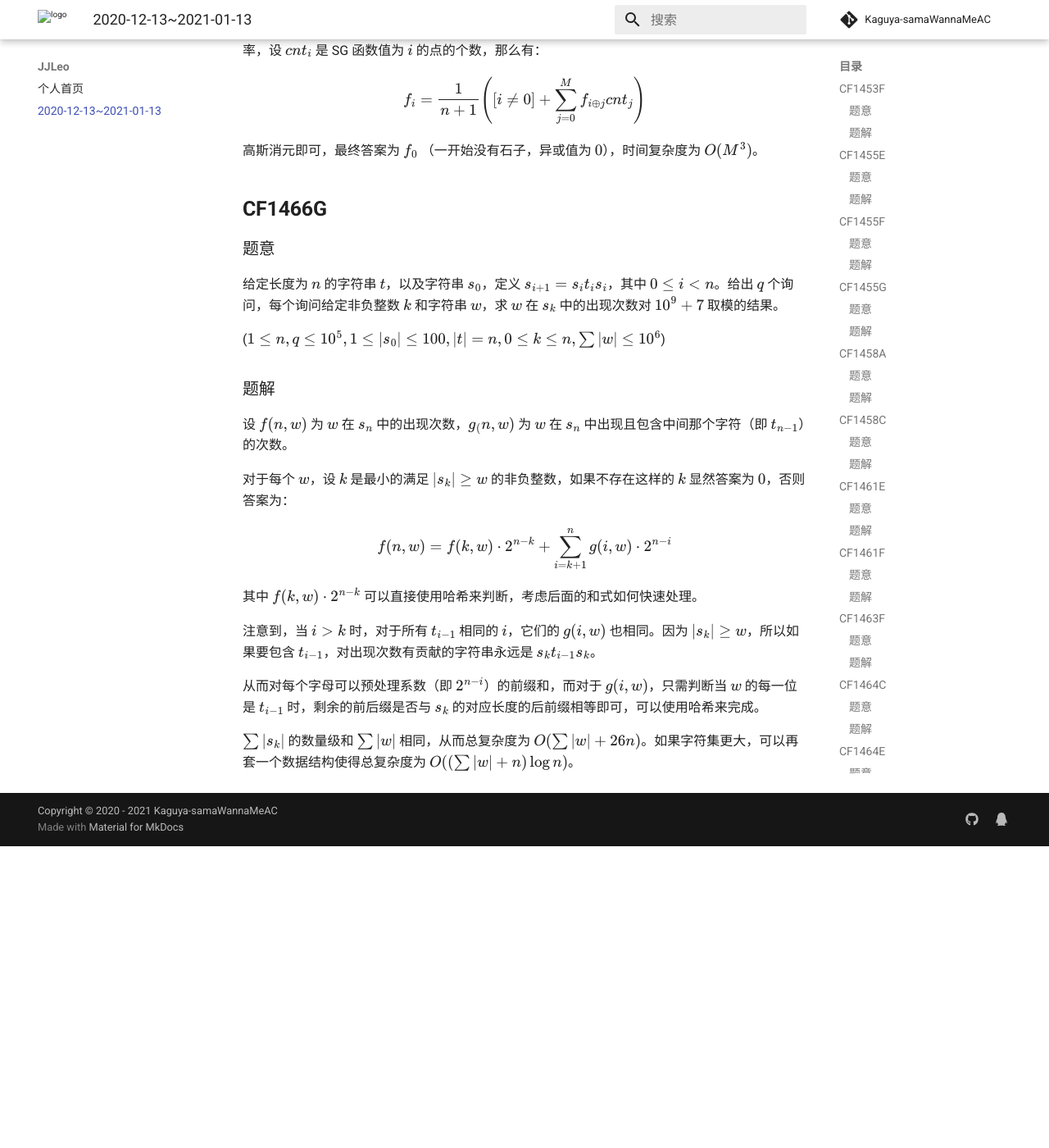
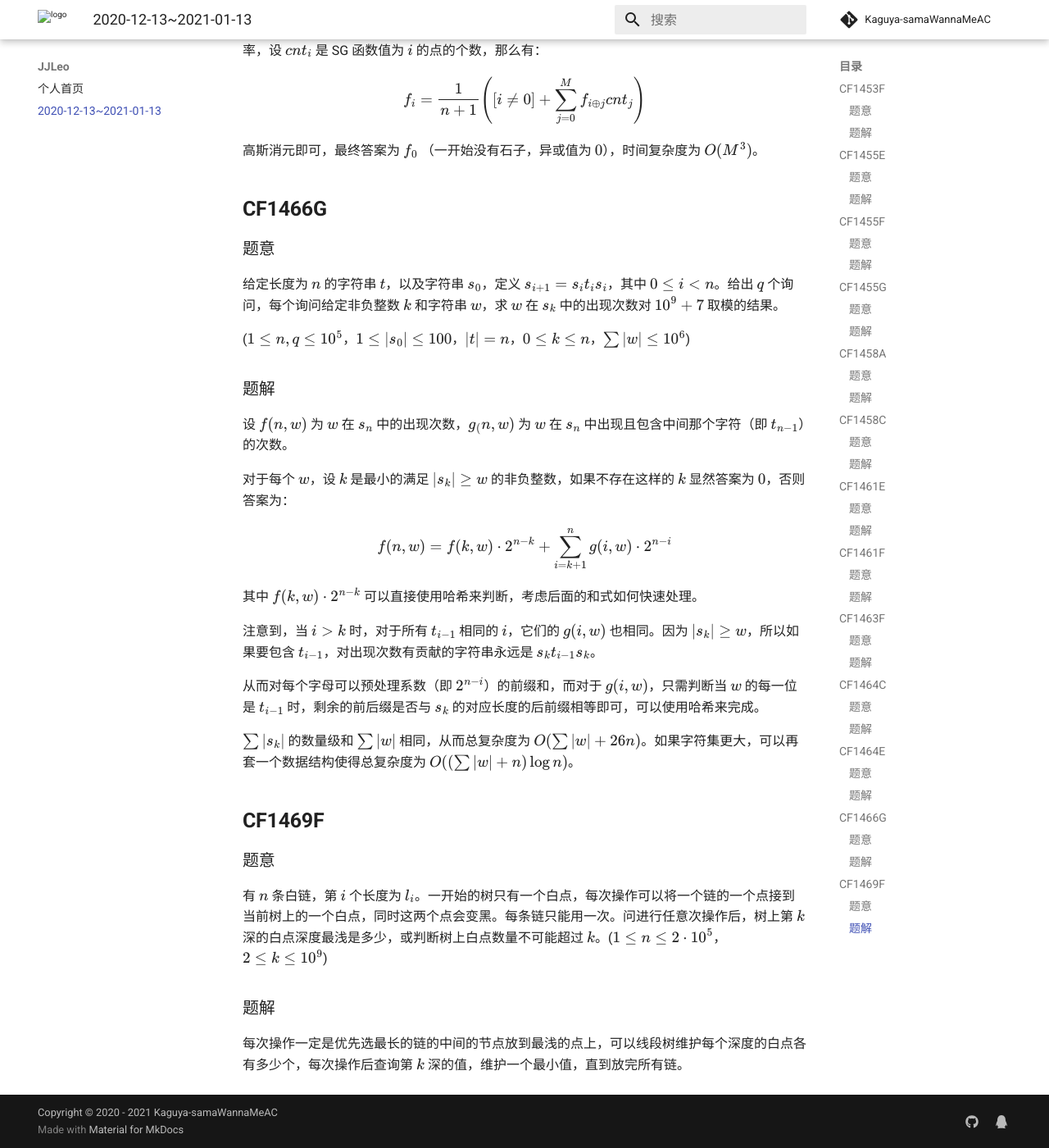
Before and after one commit to Kaguya-samaWannaMeAC/kaguya-samawannameac.github.io, an MkDocs documentation site: the page built from docs/JJLeo/2020-12-13~2021-01-13.md, in a window 1280 px wide and 1400 px high, scrolled down 8403 px. Shown: the whole window at 82% size. Built offline with MkDocs 1.6.1 and Material for MkDocs 9.7.7, drawn with Linux system fonts in a browser that asks for light colours; formulas are drawn with MathJax 3; comment, search, counter and statistics services are not loaded; before the commit the page ends 9435 px from its top, so only the background shows below that.

Commit message:
Update 2020-12-13~2021-01-13.md

```diff
--- a/docs/JJLeo/2020-12-13~2021-01-13.md
+++ b/docs/JJLeo/2020-12-13~2021-01-13.md
@@ -318,7 +318,7 @@ $$
 
 给定长度为 $n$ 的字符串 $t$，以及字符串 $s_0$，定义 $s_{i+1} = s_i t_i s_i$，其中 $0 \le i < n$。给出 $q$ 个询问，每个询问给定非负整数 $k$ 和字符串 $w$，求 $w$ 在 $s_k$ 中的出现次数对 $10^9+7$ 取模的结果。
 
-($1 \leq n, q \leq 10^5,1 \leq |s_0| \leq 100, |t| = n,0 \leq k \leq n,\sum|w| \le 10^6$)
+($1 \leq n,q \leq 10^5$，$1 \leq |s_0| \leq 100$，$|t| = n$，$0 \leq k \leq n$，$\sum|w| \le 10^6$)
 
 ### 题解
 
@@ -335,3 +335,13 @@ $$
 从而对每个字母可以预处理系数（即 $2^{n-i}$）的前缀和，而对于 $g(i,w)$，只需判断当 $w$ 的每一位是 $t_{i-1}$ 时，剩余的前后缀是否与 $s_k$ 的对应长度的后前缀相等即可，可以使用哈希来完成。
 
 $\sum|s_k|$ 的数量级和 $\sum|w|$ 相同，从而总复杂度为 $O(\sum|w|+26n)$。如果字符集更大，可以再套一个数据结构使得总复杂度为 $O((\sum|w|+n)\log n)$。
+
+## **CF1469F**
+
+### 题意
+
+有 $n$ 条白链，第 $i$ 个长度为 $l_i$。一开始的树只有一个白点，每次操作可以将一个链的一个点接到当前树上的一个白点，同时这两个点会变黑。每条链只能用一次。问进行任意次操作后，树上第 $k$ 深的白点深度最浅是多少，或判断树上白点数量不可能超过 $k$。($1 \le n \le 2 \cdot 10^5$，$2 \le k \le 10^9$)
+
+### 题解
+
+每次操作一定是优先选最长的链的中间的节点放到最浅的点上，可以线段树维护每个深度的白点各有多少个，每次操作后查询第 $k$ 深的值，维护一个最小值，直到放完所有链。
```
